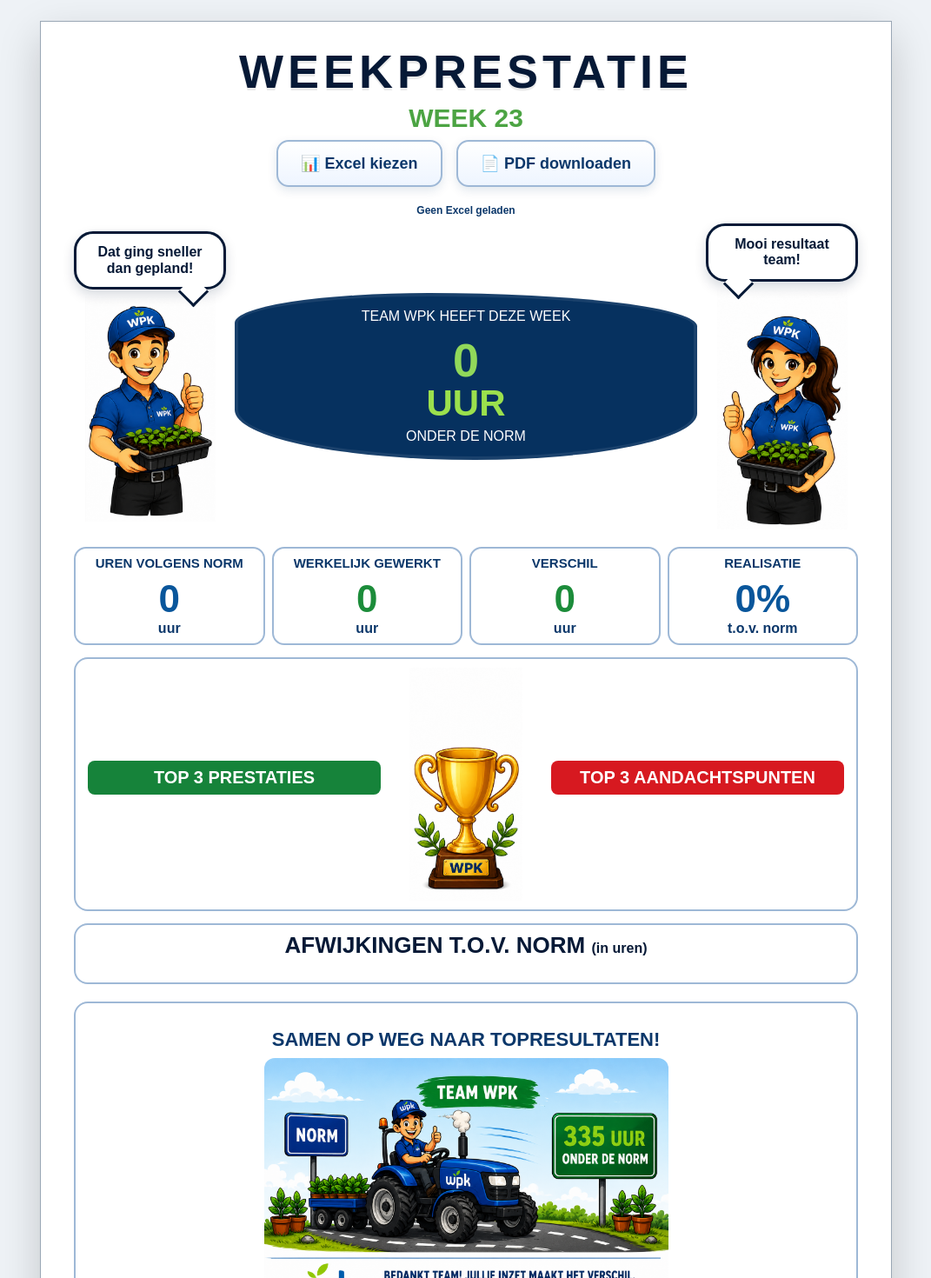
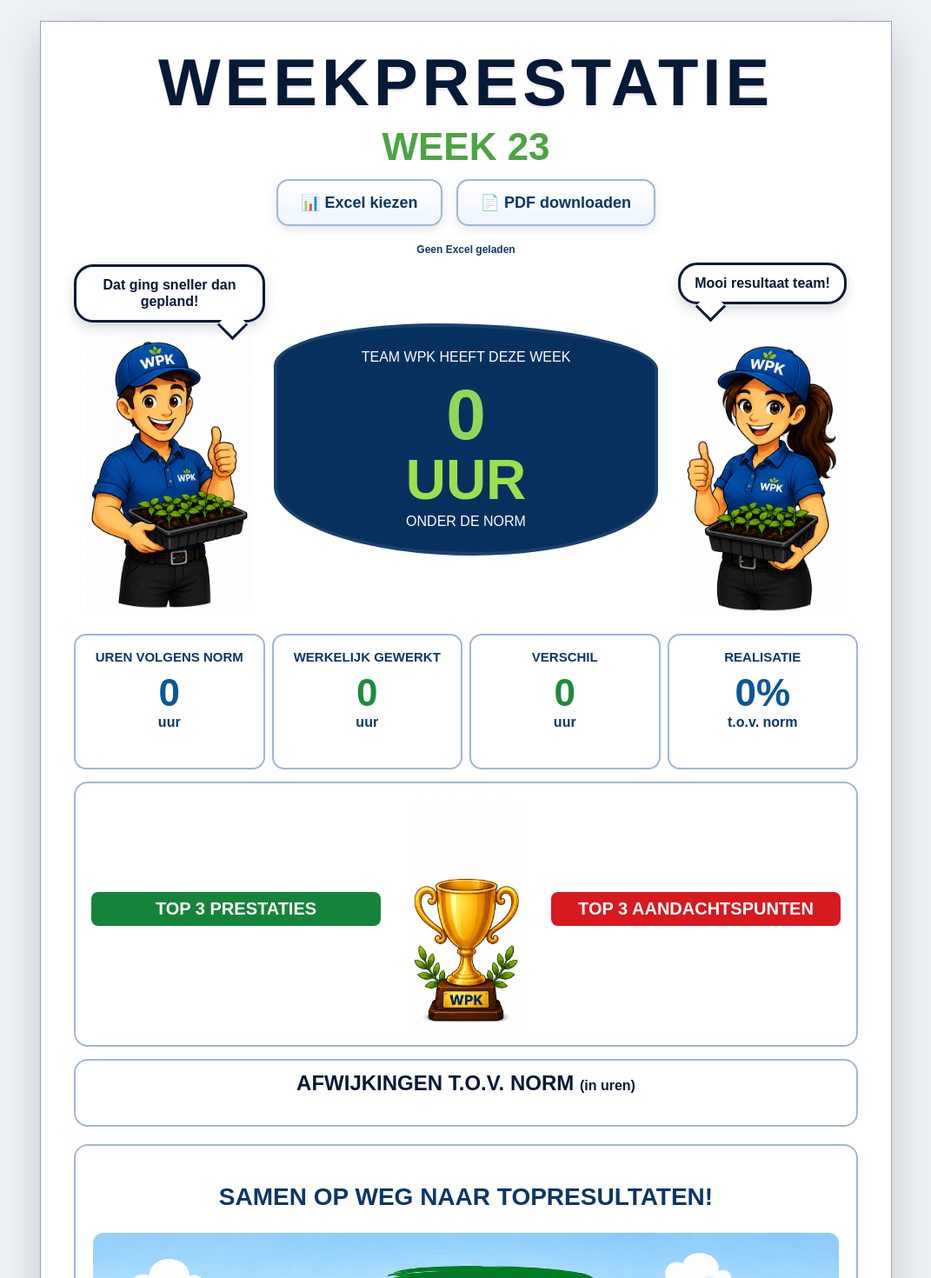
Before and after one commit to infoflorith-dev/wpk-weekprestatie, a React (Vite) app: page / in a window 1280 px wide. Shown: the top 1470 px of the page at 87% size, without its empty margins (104-1175 px from the left). Built offline with nearby package versions, Linux system fonts and the light colour scheme.

Commit message:
Update App.css

```diff
--- a/src/App.css
+++ b/src/App.css
@@ -453,64 +453,40 @@ body {
   margin: 0 auto;
   border-radius: 12px;
 }
-/* EXTRA COMPACT VOOR 1 A4 */
-.title {
-  font-size: 54px;
+/* HERSTEL GRAFIEK - NIET TE PLAT */
+.chart-section {
+  padding: 14px 16px 18px;
 }
 
-.week {
-  font-size: 30px;
-  margin-bottom: 8px;
-}
-
-.hero {
-  grid-template-columns: 175px 1fr 175px;
-}
-
-.worker img {
-  width: 150px;
-}
-
-.hero-center {
-  padding: 18px;
-}
-
-.score {
-  font-size: 54px;
-}
-
-.score-unit {
-  font-size: 42px;
-}
-
-.stat-card {
-  min-height: 76px;
-  padding: 8px 6px;
-}
-
-.top-section {
-  padding: 10px 14px;
-}
-
-.chart-section {
-  padding: 10px 14px 8px;
+.chart-section h3 {
+  font-size: 24px;
+  margin-bottom: 18px;
 }
 
 .chart-col {
-  grid-template-rows: 58px 4px 48px 28px;
+  grid-template-rows: 92px 4px 78px 46px;
 }
 
-.road-section {
-  padding: 10px 14px;
+.split-bar {
+  width: 36px;
+  min-width: 36px;
+  max-width: 36px;
 }
 
-.road-title {
-  font-size: 22px;
-  margin-bottom: 8px;
+.split-label {
+  font-size: 8px;
+  margin-top: 10px;
+  transform: rotate(-32deg);
 }
 
-.tractor-banner {
-  max-height: 310px;
-  width: auto;
-  max-width: 100%;
+.bar-value {
+  font-size: 13px;
 }
+
+.positive-text {
+  top: calc(100% + 7px);
+}
+
+.negative-text {
+  top: -20px;
+}
```
